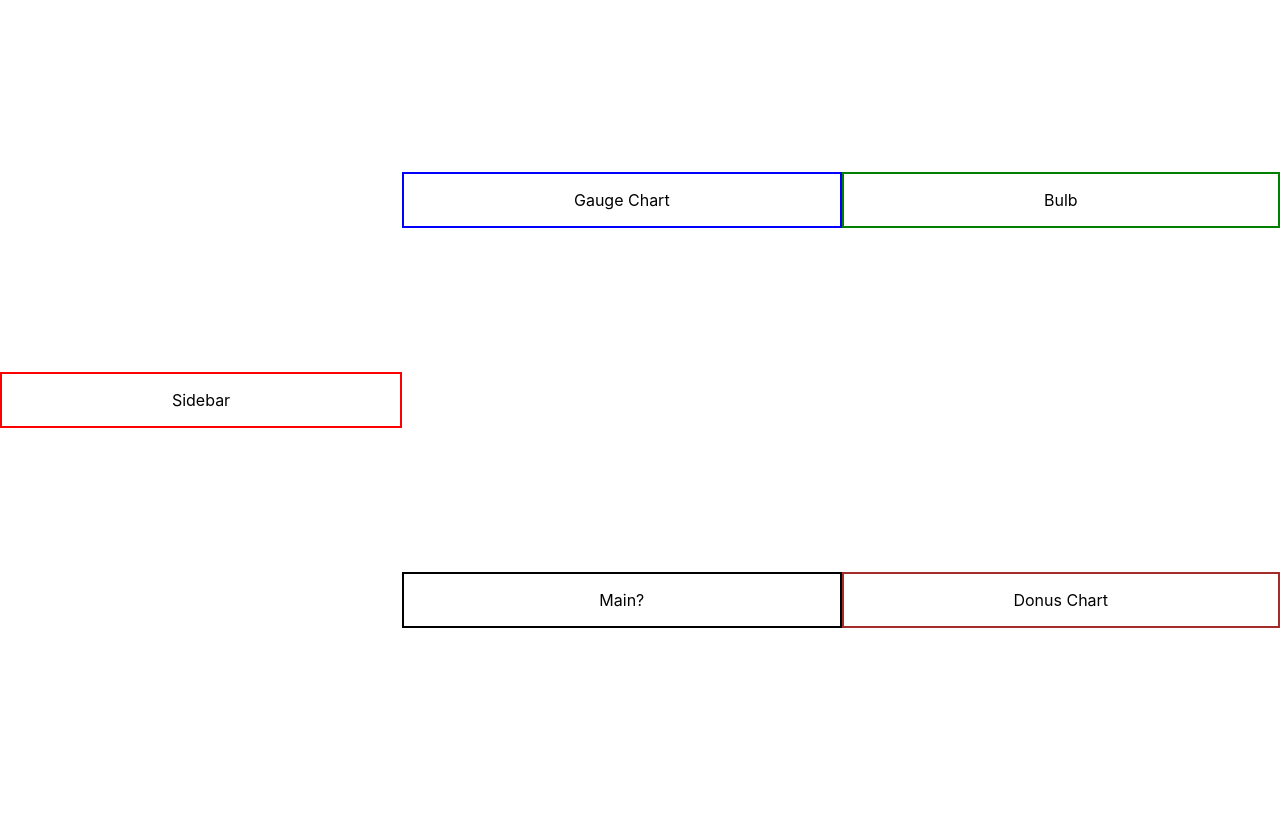
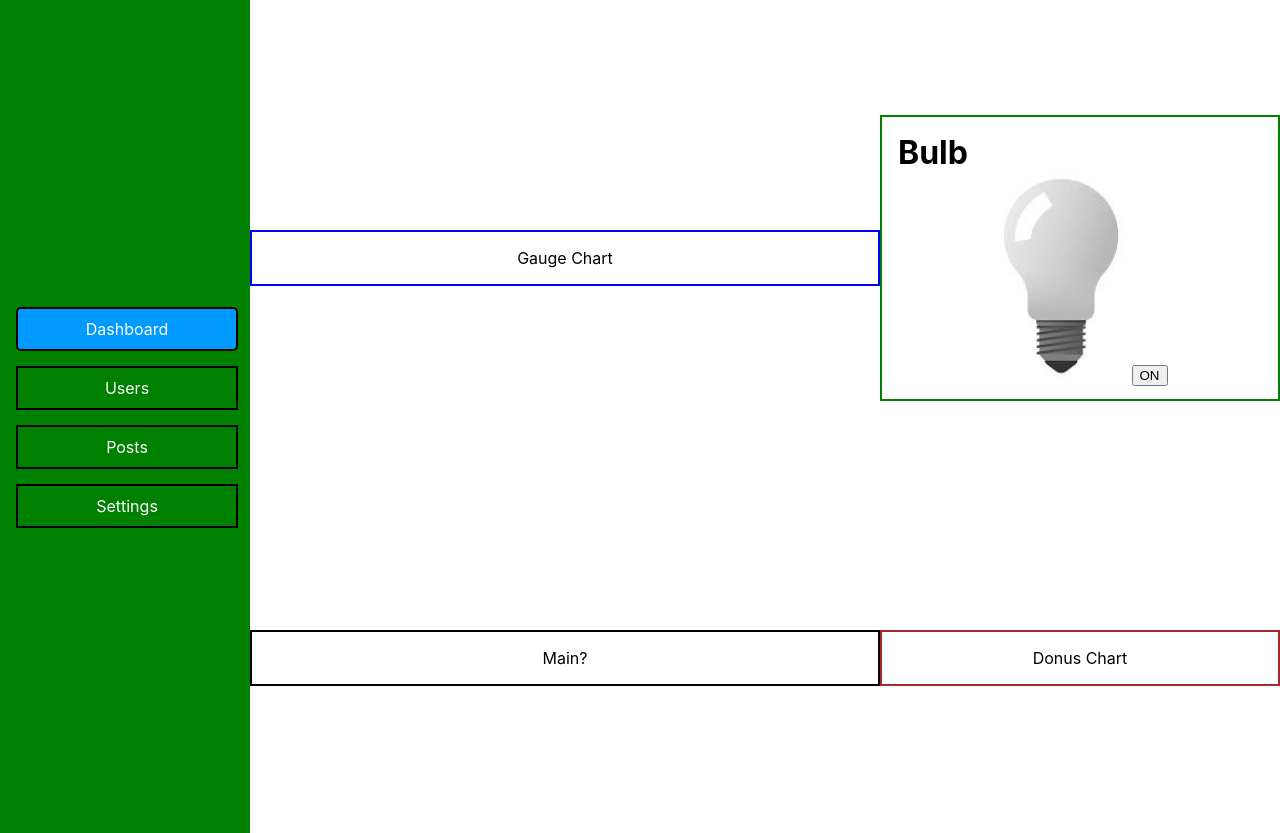
Before and after one commit to Alexanderwags/automatizacion-example, a React (Create React App) app: page / in a window 1280 px wide. Before the commit the page ends 800 px from the top, so only its background shows below. Built offline with nearby package versions, Linux system fonts and the light colour scheme.

Commit message:
Bulb component

```diff
--- a/src/App.scss
+++ b/src/App.scss
@@ -6,25 +6,14 @@
   grid-template-areas:
     "sidebar gauge bulb"
     "sidebar main donus";
+  grid-template-columns: 250px 1fr 400px;
   min-height: 100vh;
   text-align: center;
-
-  > .sidebar {
-    grid-area: sidebar;
-    padding: 1rem;
-    border: 2px solid red;
-  }
 
   > .gauge {
     grid-area: gauge;
     padding: 1rem;
     border: 2px solid blue;
-  }
-
-  > .bulb {
-    grid-area: bulb;
-    padding: 1rem;
-    border: 2px solid green;
   }
 
   > .main {
@@ -39,16 +28,3 @@
     border: 2px solid brown;
   }
 }
-
-img {
-  box-sizing: border-box;
-  height: 208px;
-  width: 139px;
-}
-
-p {
-  color: black;
-  cursor: pointer;
-  font-weight: bold;
-  width: 100px;
-}
--- a/src/App.tsx
+++ b/src/App.tsx
@@ -1,10 +1,9 @@
 import React from "react";
-
-import OffBulb from "./assets/images/OFFbulb.jpg";
-import OnBulb from "./assets/images/ONbulb.jpg";
+import firebase from "./firebase";
+import Sidebar from "./components/Sidebar/Sidebar";
+import Bulb from "./components/Bulb/Bulb";
 
 import "./App.scss";
-import firebase from "./firebase";
 
 function App() {
   const [bulb, setBulb] = React.useState(false);
@@ -25,17 +24,9 @@ function App() {
 
   return (
     <div className="App">
-      {/* <img src={bulb ? OnBulb : OffBulb} className="bulb" alt="Bulb on/off" />
-      <button
-        onClick={() => {
-          handleClick();
-        }}
-      >
-        {bulb ? "OFF" : "ON"}
-      </button> */}
-      <div className="sidebar">Sidebar</div>
+      <Sidebar />
       <div className="donus">Donus Chart</div>
-      <div className="bulb">Bulb</div>
+      <Bulb handleClick={handleClick} bulb={bulb}/>
       <div className="gauge">Gauge Chart</div>
       <div className="main">Main?</div>
     </div>
--- /dev/null
+++ b/src/components/Bulb/Bulb.scss
@@ -0,0 +1,24 @@
+.Bulb {
+  grid-area: bulb;
+  border: 2px solid green;
+  height: 250px;
+  padding: 16px;
+
+  > h1 {
+      margin: 0;
+      text-align: justify;
+  }
+
+  img {
+    box-sizing: border-box;
+    height: 208px;
+    width: 139px;
+  }
+
+  p {
+    color: black;
+    cursor: pointer;
+    font-weight: bold;
+    width: 100px;
+  }
+}
--- /dev/null
+++ b/src/components/Bulb/Bulb.tsx
@@ -0,0 +1,29 @@
+import React from "react";
+
+import OffBulb from "../../assets/images/OFFbulb.jpg";
+import OnBulb from "../../assets/images/ONbulb.jpg";
+
+import "./Bulb.scss";
+
+interface BulbProps {
+  bulb: boolean;
+  handleClick: () => void;
+}
+
+const Bulb = ({ bulb, handleClick }: BulbProps) => {
+  return (
+    <div className="Bulb">
+      <h1>Bulb</h1>
+      <img src={bulb ? OnBulb : OffBulb} className="bulb" alt="Bulb on/off" />
+      <button
+        onClick={() => {
+          handleClick();
+        }}
+      >
+        {bulb ? "OFF" : "ON"}
+      </button>
+    </div>
+  );
+};
+
+export default Bulb;
```
